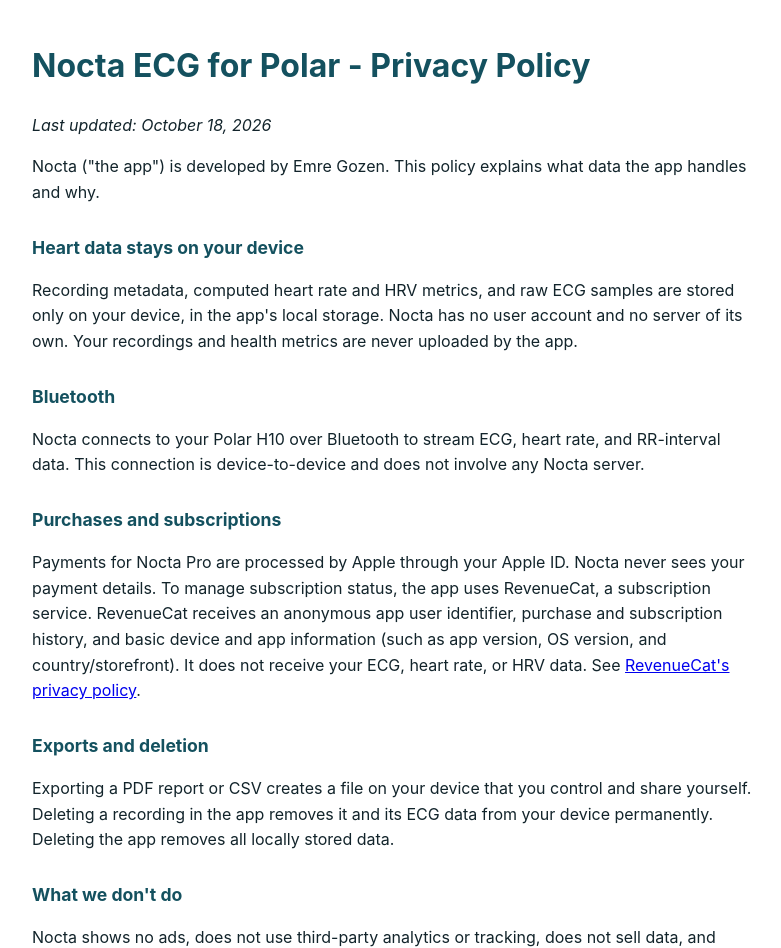
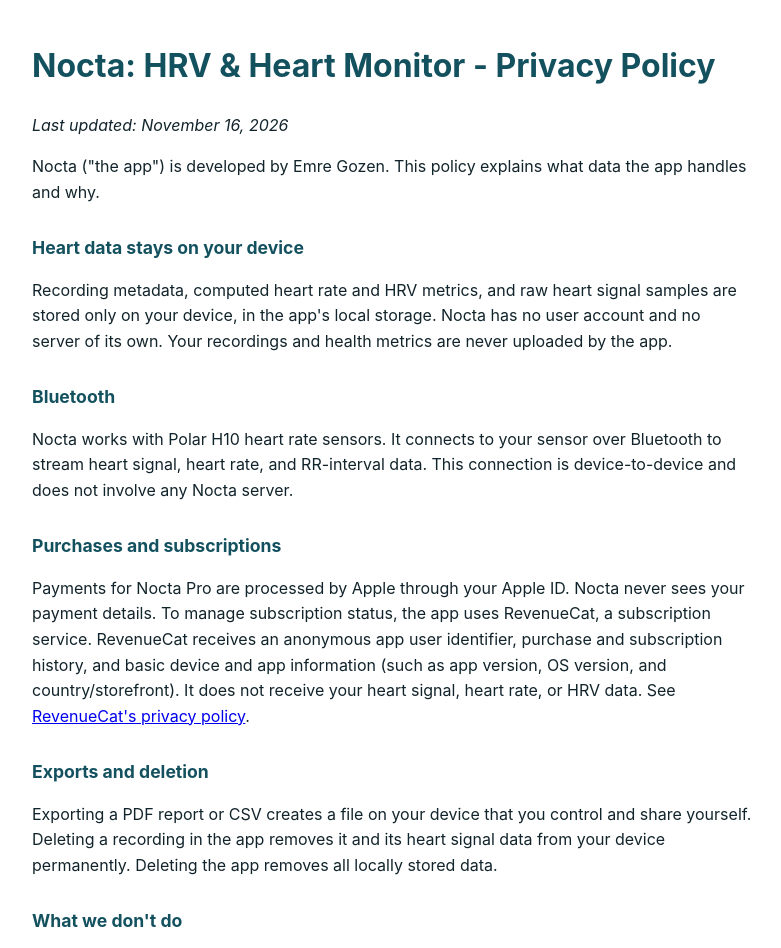
Before and after one commit to emregozen/nocta-legal, a plain HTML site: page privacy.html in a window 1280 px wide. Shown: the top 948 px of the page, without its empty margins (248-1029 px from the left). Drawn offline with Linux system fonts and the light colour scheme.

Commit message:
Rename to Nocta: HRV & Heart Monitor and replace ECG wording with heart signal.

```diff
--- a/privacy.html
+++ b/privacy.html
@@ -1,23 +1,23 @@
 <!doctype html>
 <html lang="en"><head><meta charset="utf-8"><meta name="viewport" content="width=device-width,initial-scale=1">
-<title>Nocta ECG for Polar - Privacy Policy</title>
+<title>Nocta: HRV &amp; Heart Monitor - Privacy Policy</title>
 <style>body{font-family:-apple-system,system-ui,sans-serif;max-width:720px;margin:40px auto;padding:0 20px;line-height:1.6;color:#12242B}h1{color:#14515F}h2{color:#14515F;font-size:1.1em;margin-top:1.6em}</style></head>
 <body>
-<h1>Nocta ECG for Polar - Privacy Policy</h1>
-<p><em>Last updated: October 18, 2026</em></p>
+<h1>Nocta: HRV &amp; Heart Monitor - Privacy Policy</h1>
+<p><em>Last updated: November 16, 2026</em></p>
 <p>Nocta ("the app") is developed by Emre Gozen. This policy explains what data the app handles and why.</p>
 
 <h2>Heart data stays on your device</h2>
-<p>Recording metadata, computed heart rate and HRV metrics, and raw ECG samples are stored only on your device, in the app's local storage. Nocta has no user account and no server of its own. Your recordings and health metrics are never uploaded by the app.</p>
+<p>Recording metadata, computed heart rate and HRV metrics, and raw heart signal samples are stored only on your device, in the app's local storage. Nocta has no user account and no server of its own. Your recordings and health metrics are never uploaded by the app.</p>
 
 <h2>Bluetooth</h2>
-<p>Nocta connects to your Polar H10 over Bluetooth to stream ECG, heart rate, and RR-interval data. This connection is device-to-device and does not involve any Nocta server.</p>
+<p>Nocta works with Polar H10 heart rate sensors. It connects to your sensor over Bluetooth to stream heart signal, heart rate, and RR-interval data. This connection is device-to-device and does not involve any Nocta server.</p>
 
 <h2>Purchases and subscriptions</h2>
-<p>Payments for Nocta Pro are processed by Apple through your Apple ID. Nocta never sees your payment details. To manage subscription status, the app uses RevenueCat, a subscription service. RevenueCat receives an anonymous app user identifier, purchase and subscription history, and basic device and app information (such as app version, OS version, and country/storefront). It does not receive your ECG, heart rate, or HRV data. See <a href="https://www.revenuecat.com/privacy">RevenueCat's privacy policy</a>.</p>
+<p>Payments for Nocta Pro are processed by Apple through your Apple ID. Nocta never sees your payment details. To manage subscription status, the app uses RevenueCat, a subscription service. RevenueCat receives an anonymous app user identifier, purchase and subscription history, and basic device and app information (such as app version, OS version, and country/storefront). It does not receive your heart signal, heart rate, or HRV data. See <a href="https://www.revenuecat.com/privacy">RevenueCat's privacy policy</a>.</p>
 
 <h2>Exports and deletion</h2>
-<p>Exporting a PDF report or CSV creates a file on your device that you control and share yourself. Deleting a recording in the app removes it and its ECG data from your device permanently. Deleting the app removes all locally stored data.</p>
+<p>Exporting a PDF report or CSV creates a file on your device that you control and share yourself. Deleting a recording in the app removes it and its heart signal data from your device permanently. Deleting the app removes all locally stored data.</p>
 
 <h2>What we don't do</h2>
 <p>Nocta shows no ads, does not use third-party analytics or tracking, does not sell data, and does not use your health data for advertising or data mining.</p>
```
Also changed, not shown: index.html (+3 -3 lines), support.html (+2 -2 lines).
